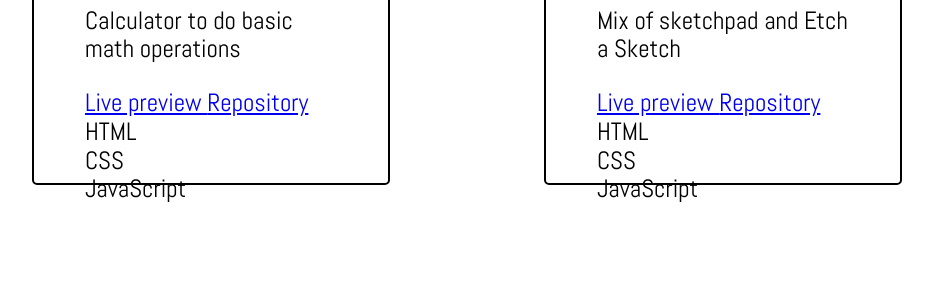
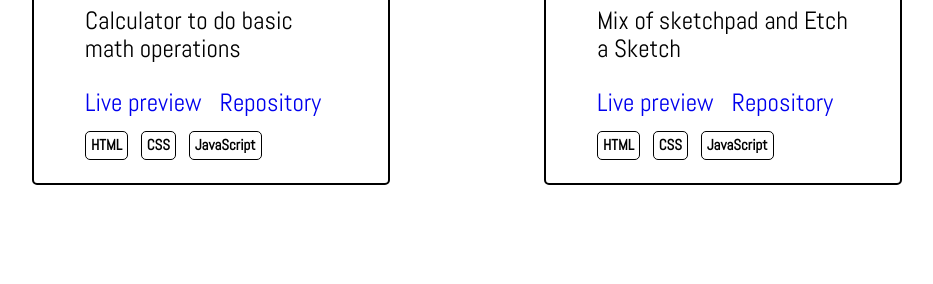
Before and after one commit to azanra/personal-portfolio, a website: page html/project.html in a window 1280 px wide. Shown: the part 335-619 px from the top of the page, without its empty margins (173-1106 px from the left). Drawn offline with nearby package versions, Linux system fonts and the light colour scheme.

Commit message:
Style the anchor and div lang for project pages

```diff
--- a/html/project.html
+++ b/html/project.html
@@ -84,7 +84,6 @@
                    <div class="firstRow-secondColumn-lang">
                        <div>HTML</div>
                        <div>CSS</div>
-                       <div>JavaScript</div>
                    </div>
                </div>
             </div>
--- a/styles/project-styles.css
+++ b/styles/project-styles.css
@@ -62,3 +62,29 @@ h2 {
     justify-content: space-around;
     margin-bottom: 10%;
 }
+
+.firstRow-firstColumn > a,
+.firstRow-secondColumn > a {
+    text-decoration: none;
+    margin: 0 5% 0 0;
+}
+
+a:hover {
+    color: blue;
+}
+
+.firstRow-firstColumn-lang,
+.firstRow-secondColumn-lang {
+    display: flex;
+    font-size: 1.5rem;
+    gap: 5%;
+}
+
+.firstRow-firstColumn-lang > div,
+.firstRow-secondColumn-lang > div {
+    border: 1px solid black;
+    border-radius: 5px;
+    padding: 2%;
+    margin-top: 5%;
+    font-weight: bold;
+}
```
